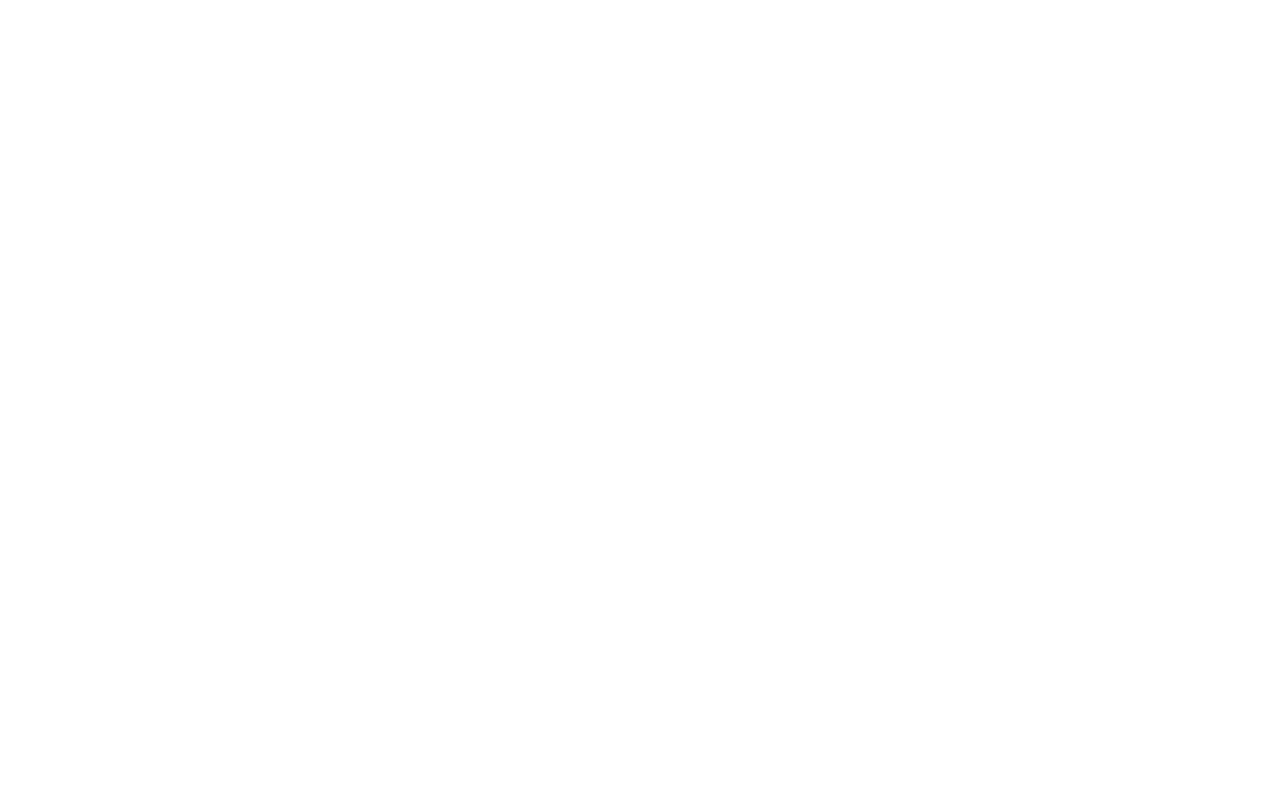
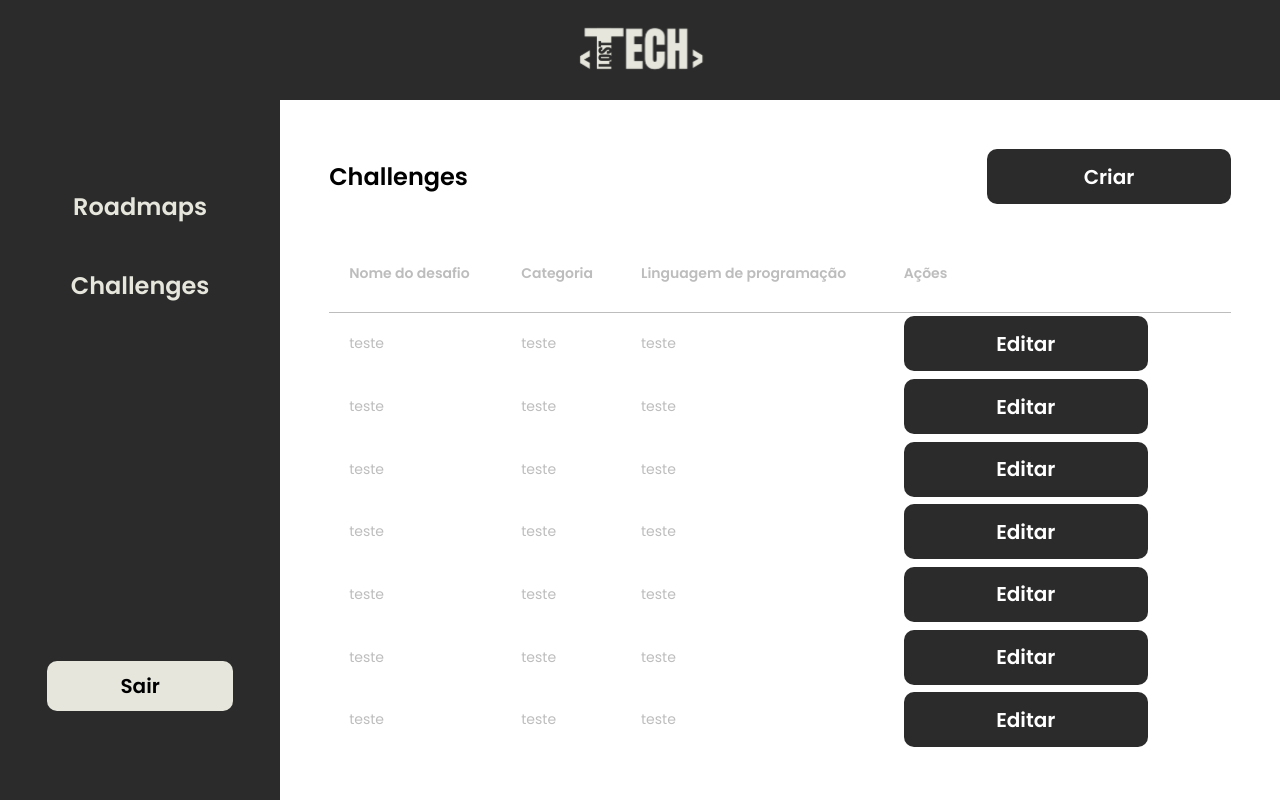
Before and after one commit to LT-LostTech/LT.frontEnd, a React (Vite) app: page /backoffice/dashboard/challenges in a window 1280 px wide. Before the commit this address had no page. Built offline with nearby package versions, Linux system fonts and the light colour scheme.

Commit message:
feat: added a route to the challenges

```diff
--- a/src/Router.tsx
+++ b/src/Router.tsx
@@ -16,6 +16,7 @@ export function Router() {
         <Route path="/backoffice" element={<BackOfficeLogin/>}/>
         <Route path="/backoffice/forgot-password" element={<ForgotPassword/>}/>
         <Route path="/backoffice/dashboard/roadmaps" element={<Dashboard title="Roadmaps" tableHeaders={["Nome do roadmap", "Categoria", "Linguagem de programação", "Ações"]}/>}/>
+        <Route path="/backoffice/dashboard/challenges" element={<Dashboard title="Challenges" tableHeaders={["Nome do desafio", "Categoria", "Linguagem de programação", "Ações"]}/>}/>
       </Route>
     </Routes>
   );
--- a/src/components/Aside/index.tsx
+++ b/src/components/Aside/index.tsx
@@ -1,7 +1,7 @@
-import { NavLink } from "react-router-dom";
+
 import { AsideContainer, AsideContent } from "./styled";
 import { Button } from "../Button";
-import { useNavigate } from "react-router-dom";
+import { NavLink, useNavigate } from "react-router-dom";
 import { theme } from "../../theme/theme";
 
 export function Aside() {
@@ -9,8 +9,8 @@ export function Aside() {
   return (
     <AsideContainer>
       <AsideContent>
-        <NavLink to="backoffice/dashboard/roadmaps">Roadmaps</NavLink>
-        <NavLink to="backoffice/dashboard/challenges">Challenges</NavLink>
+        <NavLink to="/backoffice/dashboard/roadmaps">Roadmaps</NavLink>
+        <NavLink to="/backoffice/dashboard/challenges">Challenges</NavLink>
       </AsideContent>
       <Button
         width="100%"
```
